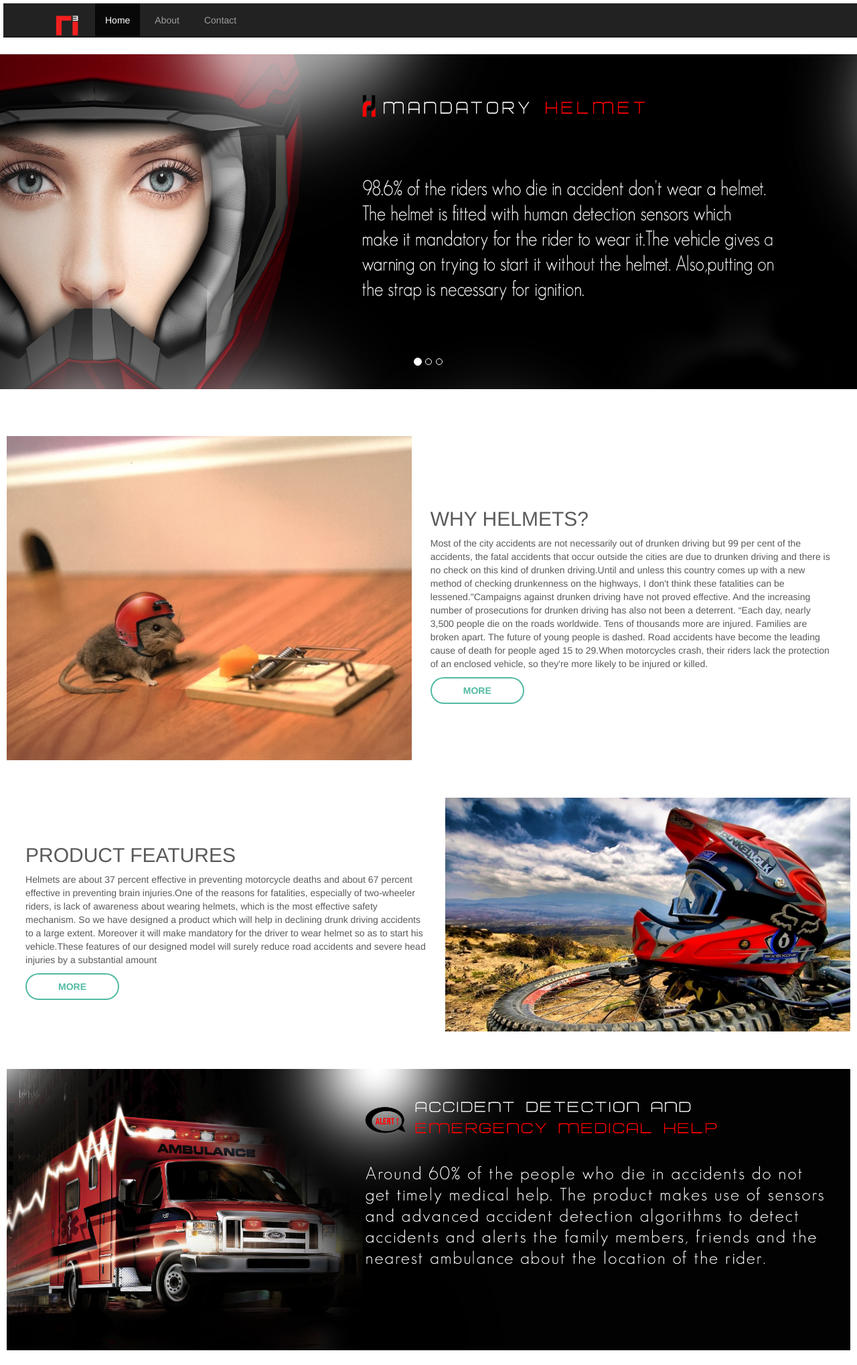
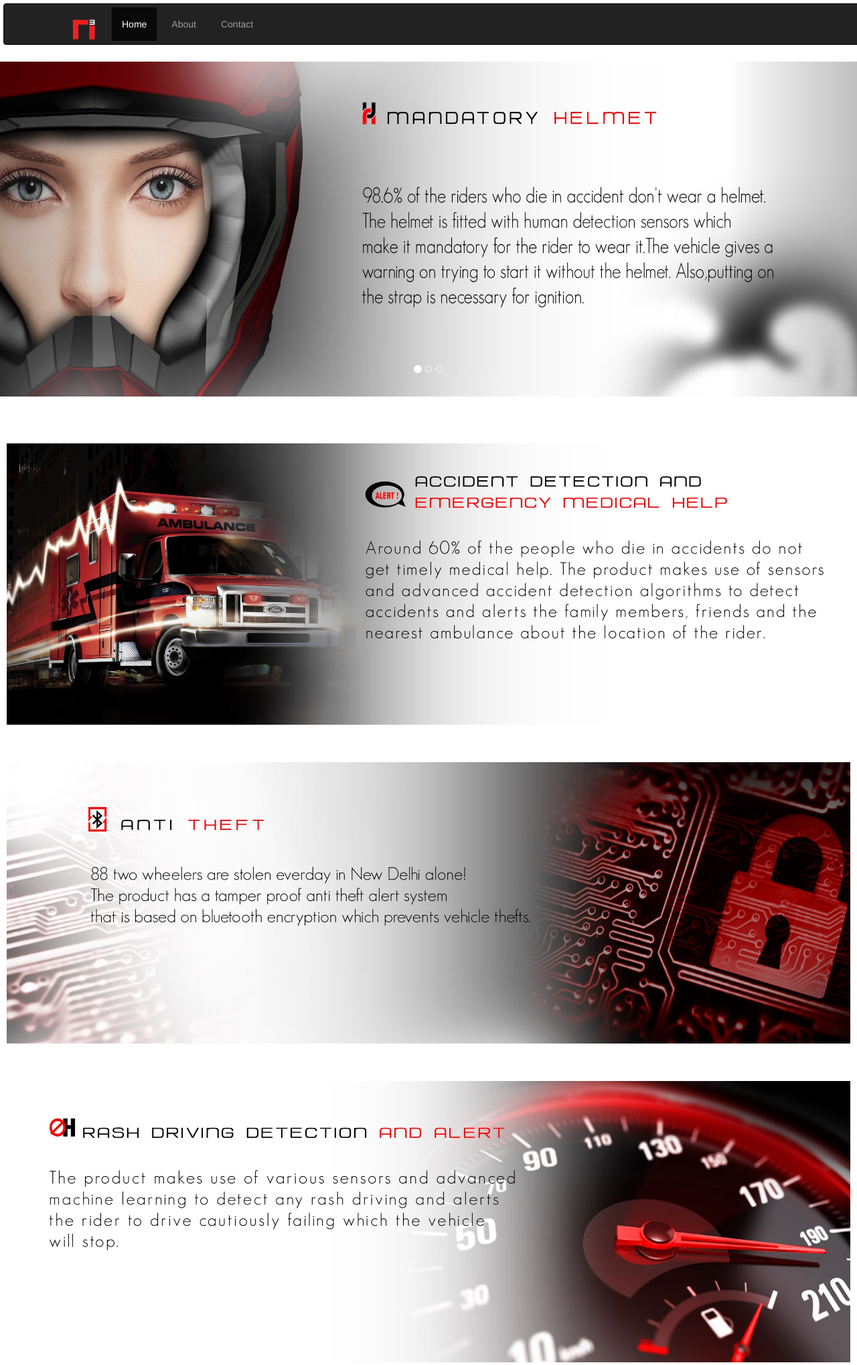
Before and after one commit to hirendrathakur/picubes, a Django app: page / in a window 1280 px wide; the page is wider, and only the part inside the window is pictured. Shown: the top 2038 px of that part at 67% size. Run offline with Django 3.2, Linux system fonts and the light colour scheme; parts of the project's set-up code (start-up, migrations or seed data) failed here and were passed over; some libraries are stand-ins or nearby versions; some web fonts are replaced.

Commit message:
changed pictures

```diff
--- a/static/templates/index2.html
+++ b/static/templates/index2.html
@@ -56,9 +56,9 @@
 
         <!-- carousel header -->
         <div class="">
-      <div class="container" style="width:1300px;padding:5px">
+      <div class="" style="width:1350px;padding:5px">
 
-        <nav class="navbar navbar-inverse navbar-static-top">
+        <nav class="navbar navbar-inverse" style="padding:5px"">
           <div class="container">
             <div class="navbar-header">
               <button type="button" class="navbar-toggle collapsed" data-toggle="collapse" data-target="#navbar" aria-expanded="false" aria-controls="navbar">
@@ -131,7 +131,7 @@
 			<section id="one" class="style1" style="padding:10px">
 				<div class="inner">
 
-					<article class="feature left">
+					<!--<article class="feature left">
 						<span class="image"><img src="static/images/helmet01.jpg" alt="" /></span>
 						<div class="content">
 							<h2>Why Helmets?</h2>
@@ -167,18 +167,18 @@
 								</li>
 							</ul>
 						</div>
+					</article>-->
+
+					<article class="feature center">
+						<span class="image" style="width:1350px"><img src="static/images/MEDICAL_HELP_COVER.jpg" alt="" /></span>
 					</article>
 
-					<article class="feature right">
-						<span class="image" style="width:1300px"><img src="static/images/MEDICAL_HELP_COVER.jpg" alt="" /></span>
+					<article class="feature center">
+						<span class="image" style="width:1350px"><img src="static/images/ANTI_THEFT_COVER.jpg" alt="" /></span>
 					</article>
 
-					<article class="feature right">
-						<span class="image" style="width:1300px"><img src="static/images/ANTI_THEFT_COVER.jpg" alt="" /></span>
-					</article>
-
-					<article class="feature right">
-						<span class="image" style="width:1300px"><img src="static/images/RASH_DRIVING_COVER.jpg" alt="" /></span>
+					<article class="feature center">
+						<span class="image" style="width:1350px"><img src="static/images/RASH_DRIVING_COVER.jpg" alt="" /></span>
 					</article>
 
 				</div>
```
Also changed, not shown: static/static/images/ANTI_THEFT_COVER.jpg, static/static/images/MANDATORY_HELMET.jpg, static/static/images/MEDICAL_HELP_COVER.jpg, static/static/images/RASH_DRIVING_COVER.jpg, 1 other file.
